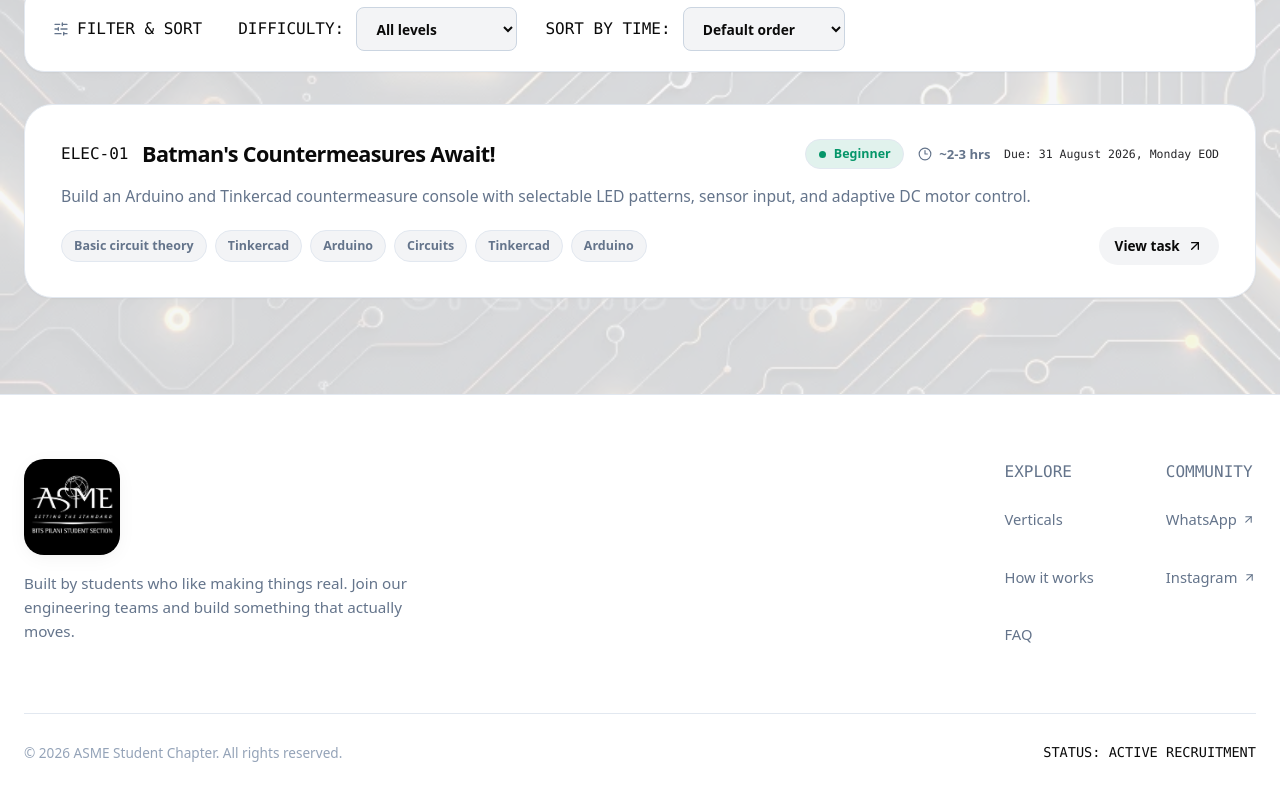
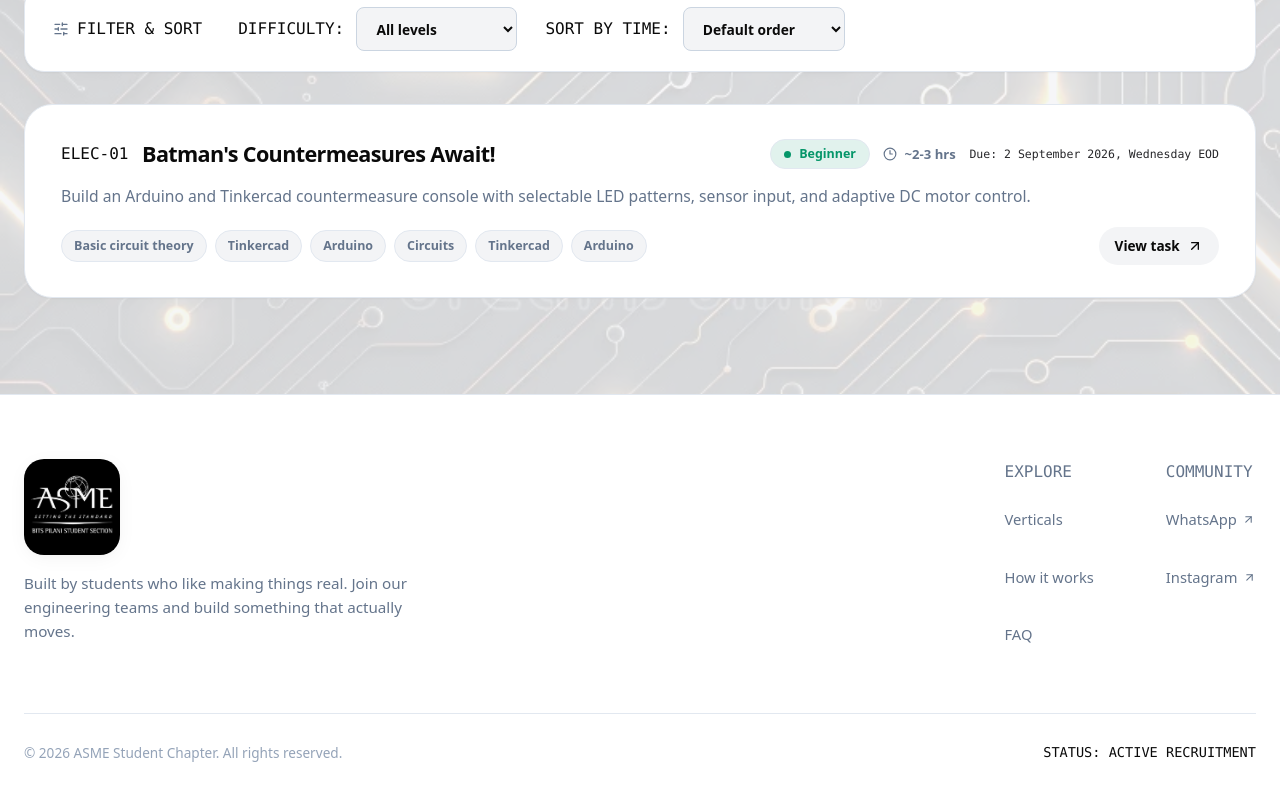
Before and after one commit to IronMan1405/asme-recruitment, a React (Vite) app: page /verticals/electrical in a window 1280 px wide. Shown: the part 812-1612 px from the top of the page. Built offline with nearby package versions, Linux system fonts and the light colour scheme; no server answers.

Commit message:
update task 1 deadline

```diff
--- a/src/data/tasks.ts
+++ b/src/data/tasks.ts
@@ -9,7 +9,7 @@ export const tasks: Task[] = [
     shortDescription: 'Design a two-axis camera gimbal and a compact screwdriver assembly in Fusion 360 from the supplied requirements and drawings.',
     difficulty: 'beginner',
     estimatedTime: '2-3 hrs',
-    deadline: '31 August 2026, Monday EOD',
+    deadline: '2 September 2026, Wednesday EOD',
     prerequisites: ['No experience needed'],
     instructions: mechanicalTaskOneInstructions,
     resources: { required: [
@@ -26,7 +26,7 @@ export const tasks: Task[] = [
     shortDescription: 'Build an Arduino and Tinkercad countermeasure console with selectable LED patterns, sensor input, and adaptive DC motor control.',
     difficulty: 'beginner',
     estimatedTime: '2-3 hrs',
-    deadline: '31 August 2026, Monday EOD',
+    deadline: '2 September 2026, Wednesday EOD',
     prerequisites: ['Basic circuit theory', 'Tinkercad', 'Arduino'],
     instructions: electricalTaskOneInstructions,
     resources: { required: [
@@ -47,7 +47,7 @@ export const tasks: Task[] = [
     shortDescription: 'Build a computer-vision-based human-computer interaction system that understands hand gestures and controls a computer.',
     difficulty: 'moderate',
     estimatedTime: '4-6 hrs',
-    deadline: '31 August 2026, Monday EOD',
+    deadline: '2 September 2026, Wednesday EOD',
     prerequisites: ['Python', 'OpenCV', 'MediaPipe', 'PyAutoGUI (or an equivalent library)', 'Laptop webcam'],
     instructions: softwareTaskOneInstructions,
     resources: { required: [
--- a/src/pages/FaqPage.tsx
+++ b/src/pages/FaqPage.tsx
@@ -56,7 +56,7 @@ const faqs: FaqItem[] = [
     category: 'submission',
     question: 'When is the deadline and when will results be announced?',
     answer:
-      'All submissions are due by 31 August 2026 at 23:59 IST. Results and interview invitations will be communicated via email and announced on our WhatsApp group shortly after the deadline.',
+      'All submissions are due by 2 September 2026 at 23:59 IST. Results and interview invitations will be communicated via email and announced on our WhatsApp group shortly after the deadline.',
   },
 ]
 
```
